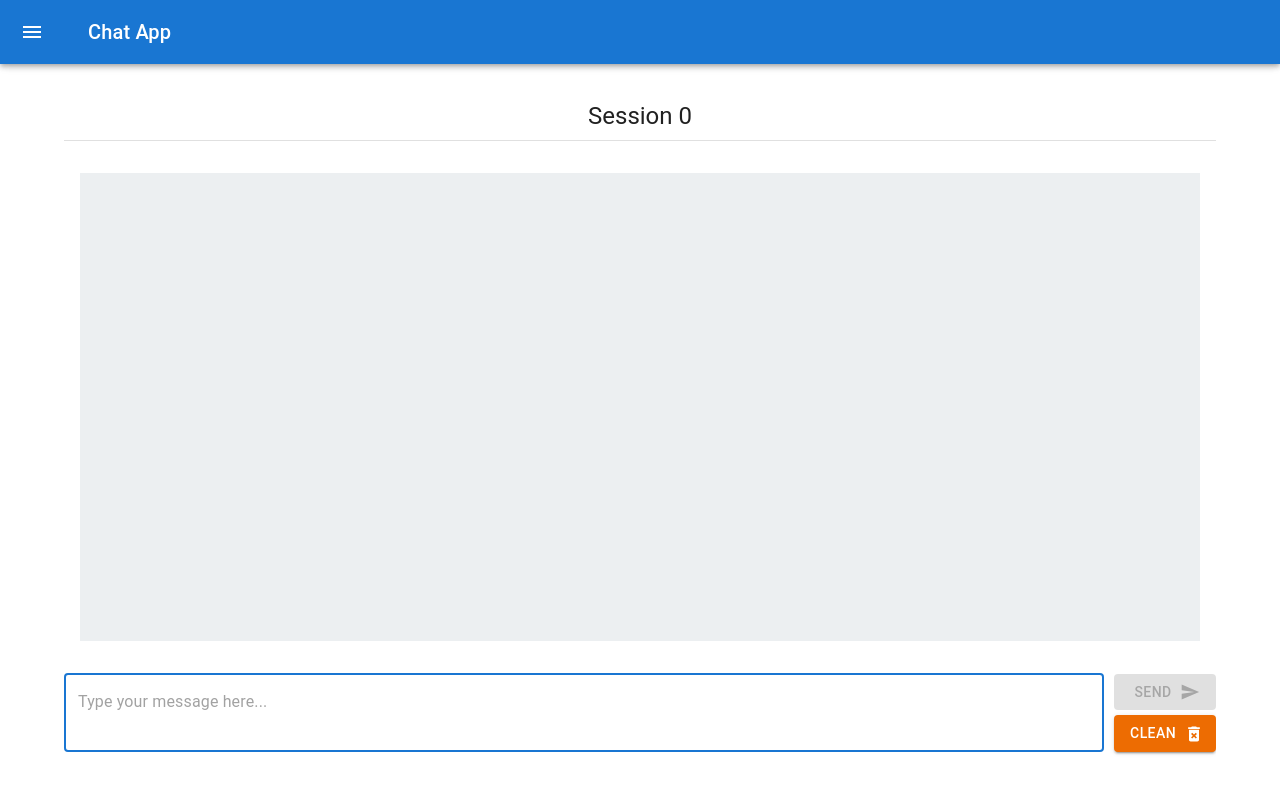
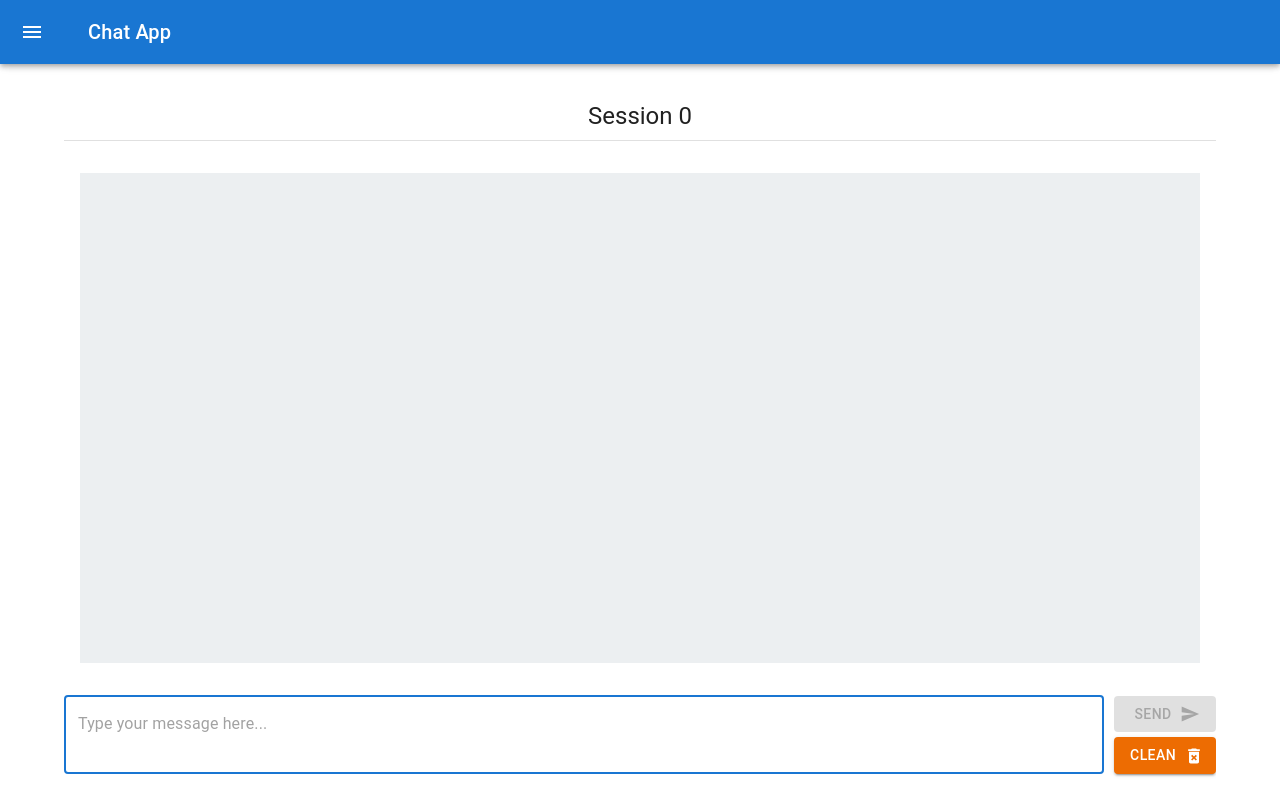
Before and after one commit to averitas/openaiproxybackend, a Next.js app in the folder openaiproxywebsite/: page /chat_app in a window 1280 px wide. Built offline with nearby package versions, Linux system fonts and the light colour scheme.

Commit message:
message time and minor bugfix

```diff
--- a/openaiproxywebsite/components/chat_manager.ts
+++ b/openaiproxywebsite/components/chat_manager.ts
@@ -7,7 +7,8 @@ const HISTORY_STORAGE_KEY = 'openaiproxy_histories'
  */
 class ChatManager extends EventTarget {
     static ACTIVE_SESSION_CHANGE_EVENT: 'activeSessionChange'
-    static SESSIONS_CHANGE_EVENT: 'session_change'
+    static SESSIONS_CHANGE_EVENT: 'sessionChange'
+    static MESSAGES_CHANGE_EVENT: 'messagesChange'
 
     static instance: ChatManager
 
@@ -16,6 +17,7 @@ class ChatManager extends EventTarget {
      */
     static messagesChangeHandler() {
         ChatManager.instance.save()
+        ChatManager.instance.dispatchEvent(new Event(ChatManager.MESSAGES_CHANGE_EVENT))
     }
 
     activeSession: ChatSession
--- a/openaiproxywebsite/components/chat_window.tsx
+++ b/openaiproxywebsite/components/chat_window.tsx
@@ -4,7 +4,6 @@ import SendIcon from '@mui/icons-material/Send'
 import ReactMarkdown from 'react-markdown'
 import DeleteForeverIcon from '@mui/icons-material/DeleteForever'
 import ChatManager from './chat_manager'
-import ChatSession from './chat_session'
 import ChatMessage from './chat_message'
 
 const ChatWindow = () => {
@@ -53,11 +52,8 @@ const ChatWindow = () => {
     const activeSessionChangeHandler = () => {
       const newActiveSession = ChatManager.instance.activeSession
 
-      activeSession.current.removeEventListener(ChatSession.MESSAGES_CHANGE_EVENT, messagesChangeHandler)
-
       activeSession.current = newActiveSession
       setMessages(newActiveSession.messages.slice(0))
-      newActiveSession.addEventListener(ChatSession.MESSAGES_CHANGE_EVENT, messagesChangeHandler)
 
       setTimeout(() => {
         messageListRef.current && messageListRef.current.scrollTo({ top: messageListRef.current.scrollHeight, behavior: 'smooth' });
@@ -67,11 +63,12 @@ const ChatWindow = () => {
 
     window.addEventListener('orientationchange', handleOrientationChange);
     ChatManager.instance.addEventListener(ChatManager.ACTIVE_SESSION_CHANGE_EVENT, activeSessionChangeHandler)
+    ChatManager.instance.addEventListener(ChatManager.MESSAGES_CHANGE_EVENT, messagesChangeHandler)
 
     return () => {
       window.removeEventListener('orientationchange', handleOrientationChange);
-      activeSession.current.removeEventListener(ChatSession.MESSAGES_CHANGE_EVENT, messagesChangeHandler)
       ChatManager.instance.removeEventListener(ChatManager.ACTIVE_SESSION_CHANGE_EVENT, activeSessionChangeHandler)
+      ChatManager.instance.removeEventListener(ChatManager.MESSAGES_CHANGE_EVENT, messagesChangeHandler)
     };
   }, []);
 
@@ -89,8 +86,11 @@ const ChatWindow = () => {
   return (
     <Box sx={{
       '&': {
+        display: 'flex',
+        flexDirection: 'column',
         margin: boxMargin, // sets margin for the root element of ListItem
         paddingTop: '100px',
+        paddingBottom: '2%',
         height: '100vh',
         overflow: 'hidden'
       },
@@ -99,7 +99,7 @@ const ChatWindow = () => {
         {activeSession.current.name || 'Session 0'}
       </Typography>
       <Divider />
-      <Box mt={2} p={2} style={{ height: 'calc(100% - 200px)', overflow: 'hidden' }}>
+      <Box mt={2} p={2} style={{ flexGrow: '1', overflow: 'hidden' }}>
         <List
           ref={messageListRef}
           style={{
@@ -139,6 +139,12 @@ const ChatWindow = () => {
                   padding: boxPadding,
                   backgroundColor: colors[index % 2]
                 }}>
+                <p style={{
+                  color: message.type === 0 ? '#666' : '#fff',
+                  fontSize: '0.6em'
+                }}>
+                  {new Date(message.timestamp).toLocaleTimeString()}
+                </p>
                 {message.isWaiting ? <CircularProgress /> :
                   <ReactMarkdown>{message.content}</ReactMarkdown>}
               </Box>
--- a/openaiproxywebsite/types/message.ts
+++ /dev/null
@@ -1,5 +0,0 @@
-export default interface Message {
-    id: number;
-    text: string;
-    isWait: boolean;
-  };
--- a/openaiproxywebsite/types/types.tsx
+++ /dev/null
@@ -1,4 +0,0 @@
-export default interface Session {
-    name: string;
-    id: string;
-  };
```
Also changed, not shown: openaiproxywebsite/public/bot_avatar.jpg.
